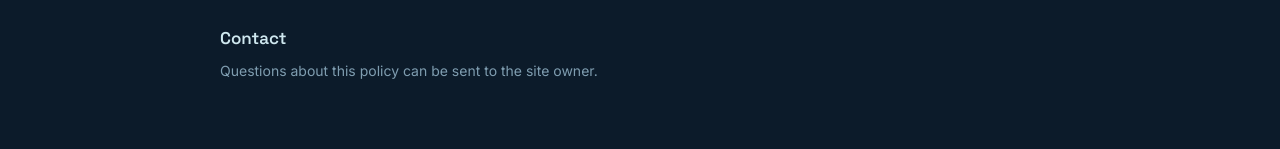
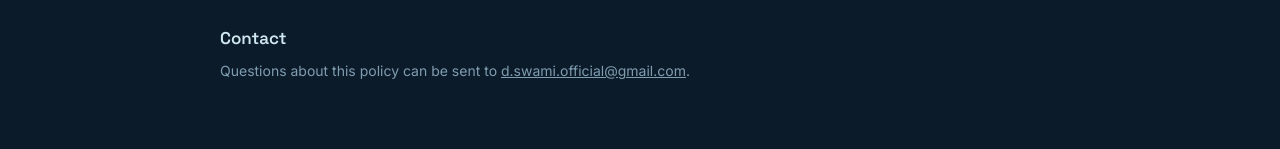
Before and after one commit to DH4NY4/drift-practice, a plain HTML site: page privacy.html in a window 1280 px wide. Shown: the part 1357-1506 px from the top of the page. Drawn offline with Linux system fonts and the light colour scheme.

Commit message:
Update privacy.html

```diff
--- a/privacy.html
+++ b/privacy.html
@@ -86,7 +86,7 @@
     <p>If this site starts collecting information it doesn't collect today, this page will be updated to describe exactly what and why before that change takes effect.</p>
 
     <h2>Contact</h2>
-    <p>Questions about this policy can be sent to <d.swami.official@gmail.com>the site owner.</p>
+    <p>Questions about this policy can be sent to <a href="mailto:d.swami.official@gmail.com">d.swami.official@gmail.com</a>.</p>
   </div>
 
 </div>
```
